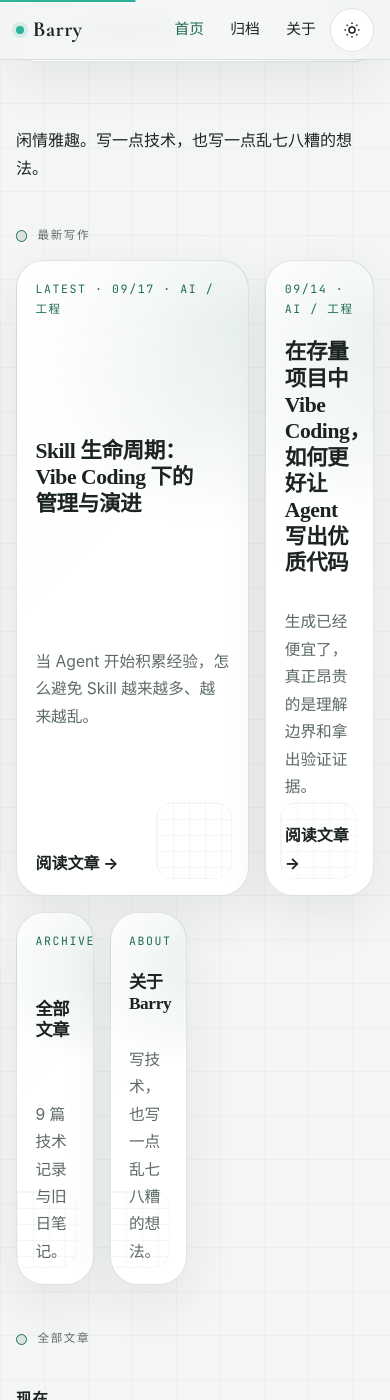
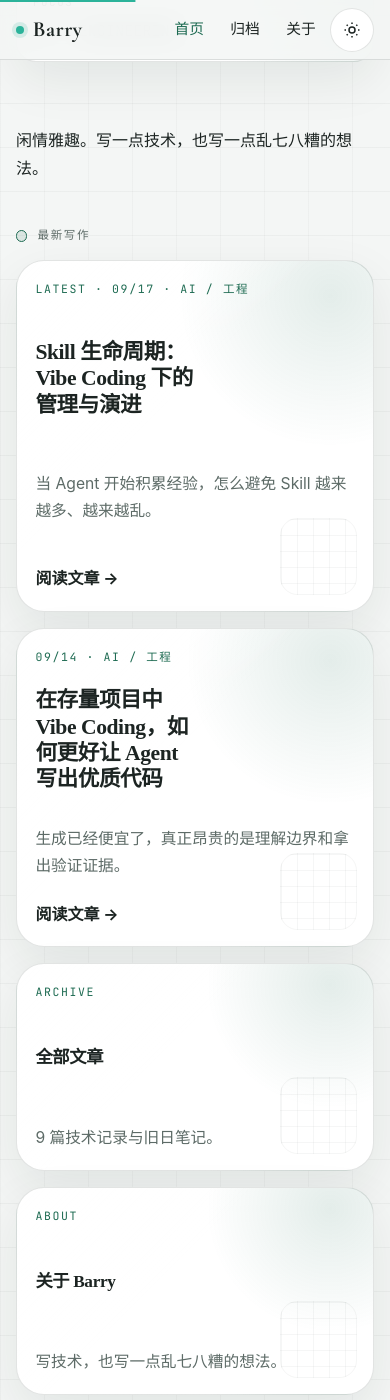
Before and after one commit to Barry04/Barry04.github.io, a Jekyll site: the page built from README.md, in a window 390 px wide and 1400 px high, scrolled down 865 px. Built offline with Jekyll 4.4.1, drawn with Linux system fonts in a browser that asks for light colours; our own code applies the rules of GitHub Pages for plain Markdown files.

Commit message:
fix: correct homepage responsive overrides
Co-authored-by: Cursor <cursoragent@cursor.com>

```diff
--- a/assets/css/style.scss
+++ b/assets/css/style.scss
@@ -8,9 +8,11 @@
   --muted: #5d6b67;
   --line: rgba(20, 33, 29, 0.12);
   --accent: #1e6b52;
+  --accent-ink: #ffffff;
   --accent-soft: rgba(30, 107, 82, 0.12);
   --signal: #2bb39a;
   --signal-warm: #d96c37;
+  --signal-warm-ink: #241006;
   --code-bg: #eef2f0;
   --surface-strong: #ffffff;
   --surface-soft: #edf2ef;
@@ -33,9 +35,11 @@
   --muted: rgba(230, 236, 233, 0.62);
   --line: rgba(230, 236, 233, 0.12);
   --accent: #61e4ca;
+  --accent-ink: #06201b;
   --accent-soft: rgba(97, 228, 202, 0.14);
   --signal: #25c2a0;
   --signal-warm: #ff9a63;
+  --signal-warm-ink: #241006;
   --code-bg: #1a2124;
   --surface-strong: #181f22;
   --surface-soft: #12181b;
@@ -377,13 +381,13 @@ html:not([data-theme="dark"]) .icon-moon { display: none; }
 .home-button--primary {
   background: var(--accent);
   border-color: var(--accent);
-  color: #fff;
+  color: var(--accent-ink);
 }
 
 .home-button--primary:hover {
   background: var(--signal-warm);
   border-color: var(--signal-warm);
-  color: #fff;
+  color: var(--signal-warm-ink);
 }
 
 .home-status {
@@ -939,10 +943,10 @@ html:not([data-theme="dark"]) .icon-moon { display: none; }
     min-height: auto;
   }
 
-  .home-card--featured { grid-column: span 12; }
+  .page-home .home-card--featured { grid-column: span 12; }
 
-  .home-card--secondary,
-  .home-card--compact { grid-column: span 6; }
+  .page-home .home-card--secondary,
+  .page-home .home-card--compact { grid-column: span 6; }
 }
 
 @media (max-width: 767px) {
@@ -955,15 +959,15 @@ html:not([data-theme="dark"]) .icon-moon { display: none; }
 
   .home-status { grid-template-columns: 1fr; }
 
-  .home-card--secondary,
-  .home-card--compact { grid-column: span 12; }
+  .page-home .home-card--secondary,
+  .page-home .home-card--compact { grid-column: span 12; }
 
-  .home-index__row {
+  .page-home .home-index__row {
     grid-template-columns: 4rem minmax(0, 1fr);
     gap: 0.25rem 0.85rem;
   }
 
-  .home-index__tags {
+  .page-home .home-index__tags {
     grid-column: 2;
   }
 }
@@ -981,14 +985,14 @@ html:not([data-theme="dark"]) .icon-moon { display: none; }
 
 @media (prefers-reduced-motion: reduce) {
   html { scroll-behavior: auto; }
-  .home-card,
+  .page-home .home-card,
   .home-button {
     transform: none;
     transition: none;
   }
 
-  .home-card:hover,
-  .home-card:active,
+  .page-home .home-card:hover,
+  .page-home .home-card:active,
   .home-button:hover,
   .home-button:active {
     transform: none;
```
